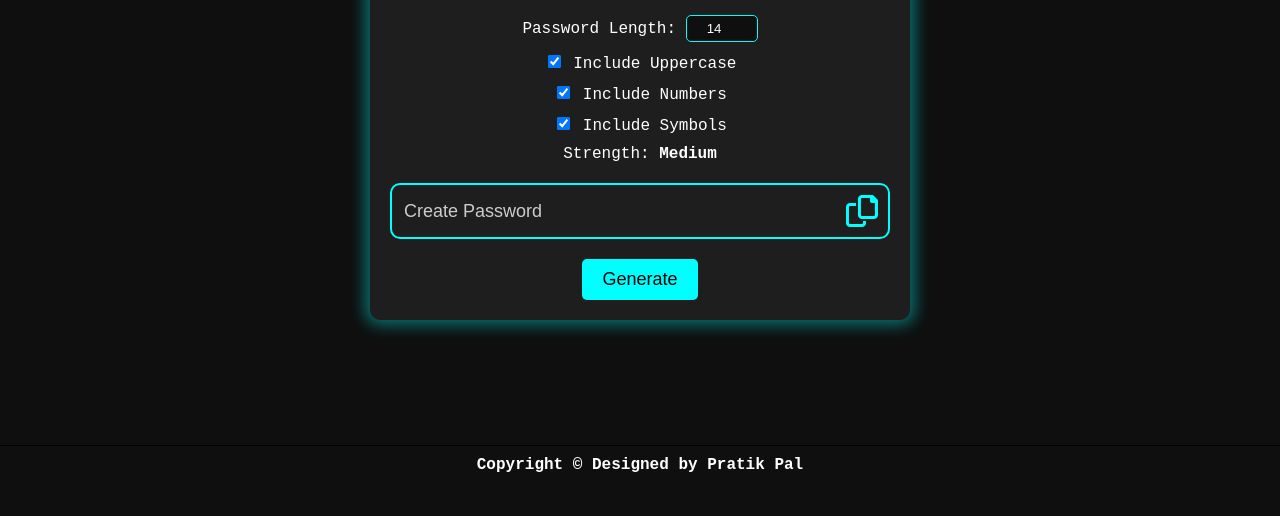
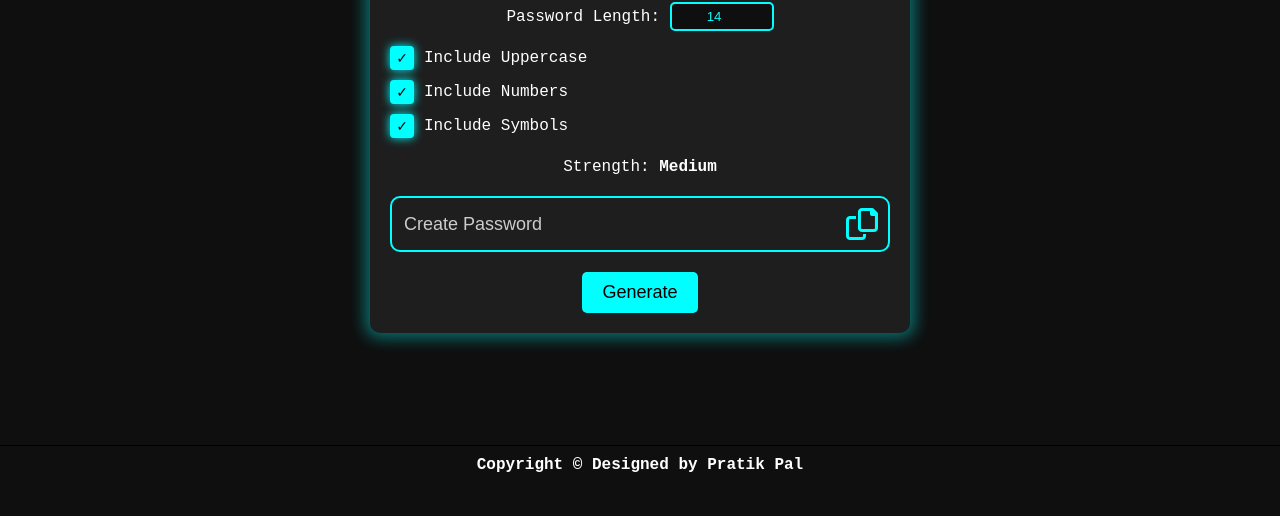
Before and after one commit to Pratikkkkkp/Random-Password-Generator, a plain HTML site: page index.html in a window 1280 px wide. Shown: the part 284-800 px from the top of the page. Drawn offline with Linux system fonts and the light colour scheme.

Commit message:
checkbox edits

```diff
--- a/index.html
+++ b/index.html
@@ -18,19 +18,27 @@
     <div class="password-container">
       <h2>Enhanced Password Generator</h2>
       <div class="password-settings">
-        <label>
+        <label class="length-label">
           Password Length:
           <input type="number" id="length" min="4" max="32" value="14" />
         </label>
+        <div class="checkbox-container">
           <label>
-          <input type="checkbox" id="uppercase" checked /> Include Uppercase
+            <input type="checkbox" id="uppercase" checked />
+            <span class="custom-checkbox"></span>
+            Include Uppercase
           </label>
           <label>
-          <input type="checkbox" id="numbers" checked /> Include Numbers
+            <input type="checkbox" id="numbers" checked />
+            <span class="custom-checkbox"></span>
+            Include Numbers
           </label>
           <label>
-          <input type="checkbox" id="symbols" checked /> Include Symbols
+            <input type="checkbox" id="symbols" checked />
+            <span class="custom-checkbox"></span>
+            Include Symbols
           </label>
+        </div>
       </div>
       <div class="strength-indicator">
         Strength: <span id="strength">Medium</span>
@@ -51,5 +59,6 @@
     <script src="index.js"></script>
     <div class="footer">
       <span><b>Copyright &copy; Designed by Pratik Pal</b></span>
+    </div>
   </body>
 </html>
--- a/style.css
+++ b/style.css
@@ -26,23 +26,77 @@ body {
   text-shadow: 0 0 10px #00ffff;
 }
 
-.password-settings label {
+/* Password Settings */
+.password-settings {
+  margin: 20px 0;
+}
+
+.length-label {
   display: block;
-  margin: 10px 0;
+  margin-bottom: 15px;
   font-size: 16px;
   color: #fff;
 }
 
-.password-settings input[type="number"] {
+.length-label input[type="number"] {
   background: #0f0f0f;
-  border: 1px solid #00ffff;
+  border: 2px solid #00ffff;
   border-radius: 5px;
-  color: #fff;
-  padding: 5px;
-  width: 60px;
+  color: #00ffff;
+  padding: 5px 10px;
+  width: 80px;
   text-align: center;
+  transition: 0.3s;
 }
 
+.length-label input[type="number"]:focus {
+  outline: none;
+  box-shadow: 0 0 10px #00ffff;
+}
+
+/* Custom Checkbox Styles */
+.checkbox-container {
+  display: flex;
+  flex-direction: column;
+  gap: 10px;
+}
+
+.checkbox-container label {
+  display: flex;
+  align-items: center;
+  font-size: 16px;
+  color: #fff;
+  cursor: pointer;
+}
+
+.checkbox-container input[type="checkbox"] {
+  display: none; /* Hide the default checkbox */
+}
+
+.custom-checkbox {
+  width: 20px;
+  height: 20px;
+  border: 2px solid #00ffff;
+  border-radius: 4px;
+  margin-right: 10px;
+  display: flex;
+  align-items: center;
+  justify-content: center;
+  transition: 0.3s;
+}
+
+.checkbox-container input[type="checkbox"]:checked + .custom-checkbox {
+  background: #00ffff;
+  box-shadow: 0 0 10px #00ffff;
+}
+
+.checkbox-container input[type="checkbox"]:checked + .custom-checkbox::after {
+  content: "✓";
+  font-size: 14px;
+  color: #000;
+}
+
+/* Input Container */
 .input-container {
   display: flex;
   justify-content: space-between;
@@ -59,7 +113,7 @@ body {
   color: #fff;
   font-size: 18px;
   flex: 1;
-  outline: none; /* Removes the default focus border */
+  outline: none;
 }
 
 .input::placeholder {
@@ -71,6 +125,7 @@ body {
   cursor: pointer;
 }
 
+/* Button Styles */
 .btn {
   background: #00ffff;
   color: #000;
@@ -86,6 +141,7 @@ body {
   background: #00c0c0;
 }
 
+/* Alert Container */
 .alert-container {
   position: fixed;
   width: 90%;
@@ -105,6 +161,7 @@ body {
   right: 20px;
 }
 
+/* Strength Indicator */
 .strength-indicator {
   margin: 10px 0;
   font-size: 16px;
@@ -113,6 +170,8 @@ body {
 .strength-indicator span {
   font-weight: bold;
 }
+
+/* Footer */
 .footer {
   position: fixed;
   bottom: 0;
@@ -123,6 +182,7 @@ body {
   border-top: 1px solid black;
   padding: 10px;
 }
+
 /* Responsive Styles */
 @media (max-width: 768px) {
   .password-container {
```
Lines whose indentation alone changed are shown as unchanged.
